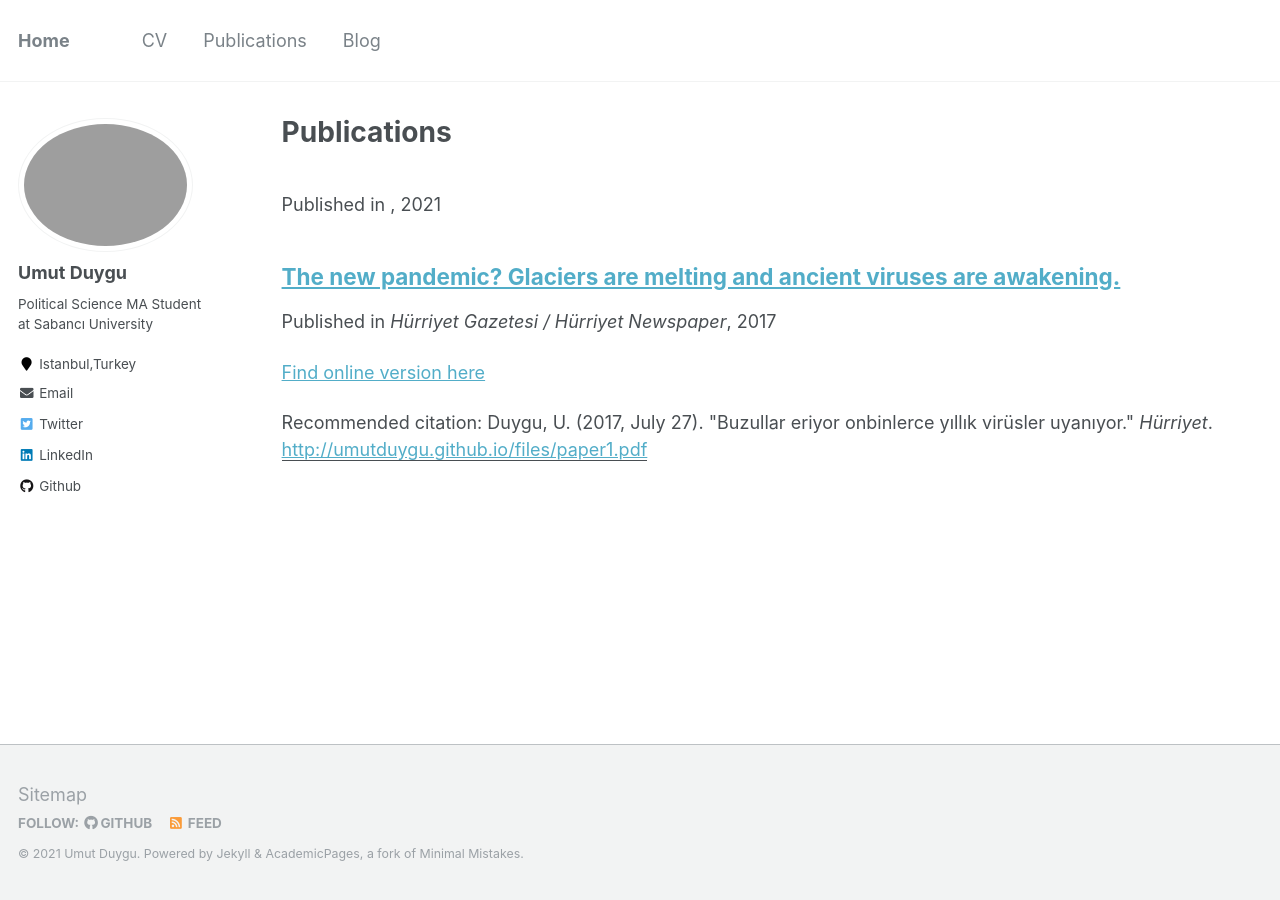
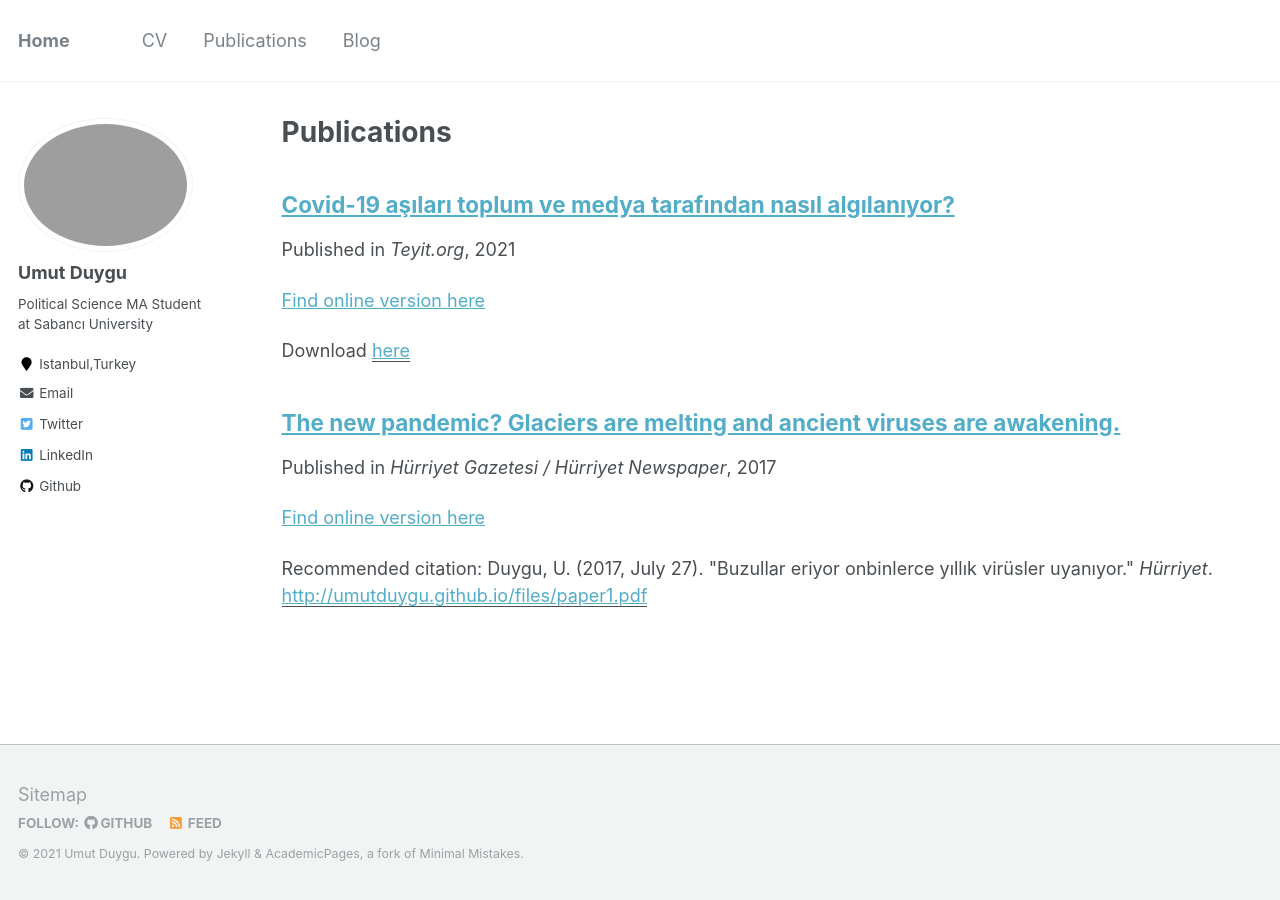
Before and after one commit to UmutDuygu/umutduygu.github.io, a Jekyll site: the page built from _pages/publications.md, in a window 1280 px wide. Built offline with Jekyll 4.4.1, drawn with Linux system fonts in a browser that asks for light colours.

Commit message:
Update 2009-10-01-paper-title-number-2.md

```diff
--- a/_publications/2009-10-01-paper-title-number-2.md
+++ b/_publications/2009-10-01-paper-title-number-2.md
@@ -4,7 +4,7 @@
 permalink: /publication/2009-10-01-paper-title-number-2
 date: 30-09-2021
 venue: 'Teyit.org'
-paperurl: 'https://teyit.org/teyitpedia-turkiyede-covid-19-asilari-toplum-tarafindan-nasil-algilaniyor'
+paperurl: '[Find online version here](https://teyit.org/teyitpedia-turkiyede-covid-19-asilari-toplum-tarafindan-nasil-algilaniyor)
 '
 ---
 
```
